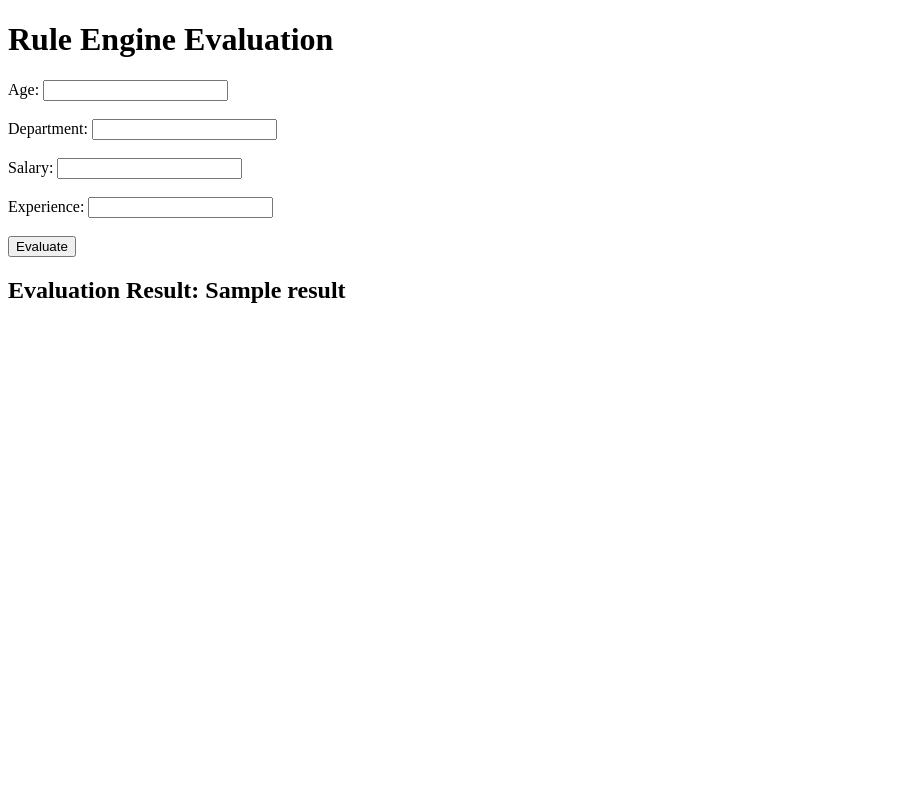
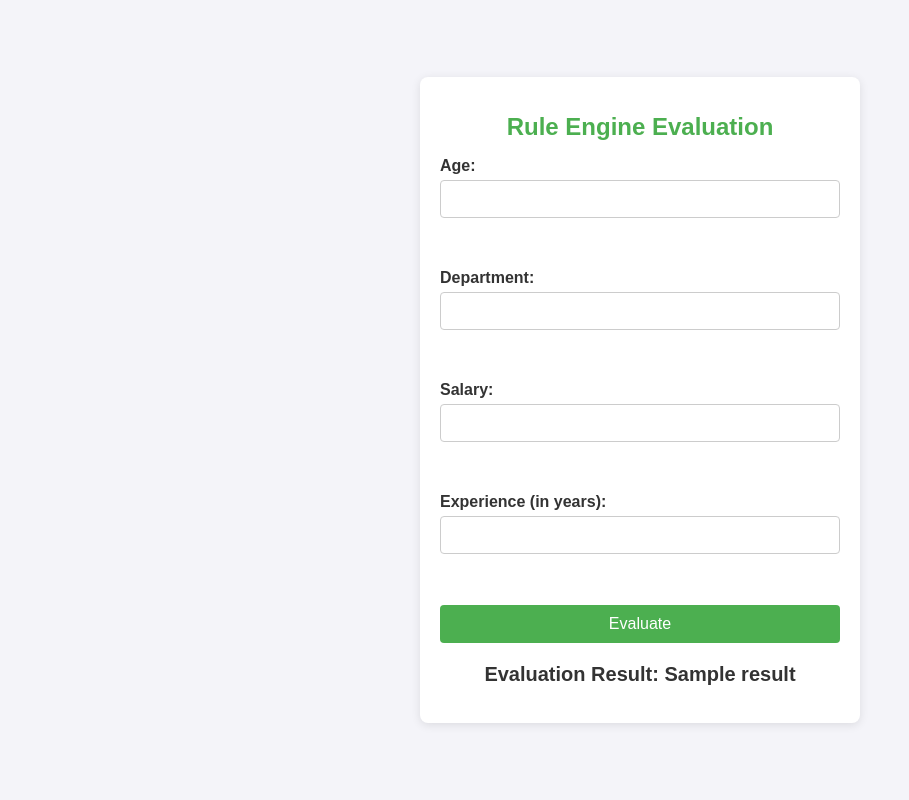
Before and after one commit to Pinchu2002/Rule_Engine_With_AST, a Flask app: template templates/index.html in a window 1280 px wide. Shown: the whole page, without its empty margins (0-909 px from the left). Run offline with Flask 3, Linux system fonts and the light colour scheme; the template is opened without the code that fills it: most values are stand-ins (such as "Sample title", 1, 10 or a date in 2020).

Commit message:
UI updated

```diff
--- a/app.py
+++ b/app.py
@@ -15,8 +15,8 @@ def evaluate():
     experience = int(request.form['experience'])
     data = {"age": age, "department": department, "salary": salary, "experience": experience}
 
-    rule1 = "((age > 30 and department == 'Sales') or (age < 25 and department == 'Marketing')) and (salary > 50000 or experience > 5)"
-    # rule1 = "((age > 30 and department == 'Marketing')) and (salary > 20000 or experience > 5)"
+    # rule1 = "((age > 30 and department == 'Sales') or (age < 25 and department == 'Marketing')) and (salary > 50000 or experience > 5)"
+    rule1 = "((age > 30 and department == 'Marketing')) and (salary > 20000 or experience > 5)"
     rule2 = "((age > 30 and department == 'Marketing')) and (salary > 20000 or experience > 5)"
     save_rule(rule1)
     save_rule(rule2)
--- /dev/null
+++ b/static/styles.css
@@ -0,0 +1,90 @@
+/* styles.css */
+
+/* General Styles */
+body {
+    font-family: Arial, sans-serif;
+    background-color: #f4f4f9;
+    color: #333;
+    margin: 0;
+    padding: 0;
+    display: flex;
+    flex-direction: column;
+    justify-content: center;
+    align-items: center;
+    height: 100vh;
+}
+
+.container {
+    background: #fff;
+    padding: 20px;
+    border-radius: 8px;
+    box-shadow: 0 2px 10px rgba(0, 0, 0, 0.1);
+    max-width: 400px;
+    width: 100%;
+}
+
+h1 {
+    color: #4CAF50;
+    font-size: 24px;
+    text-align: center;
+}
+
+form {
+    display: flex;
+    flex-direction: column;
+}
+
+label {
+    font-weight: bold;
+    margin-bottom: 5px;
+}
+
+input[type="number"],
+input[type="text"] {
+    padding: 10px;
+    margin-bottom: 15px;
+    border: 1px solid #ccc;
+    border-radius: 4px;
+    font-size: 14px;
+    width: 100%;
+    box-sizing: border-box;
+}
+
+input[type="submit"] {
+    background-color: #4CAF50;
+    color: #fff;
+    border: none;
+    padding: 10px;
+    border-radius: 4px;
+    cursor: pointer;
+    font-size: 16px;
+    transition: background-color 0.3s ease;
+    width: 100%;
+    box-sizing: border-box;
+}
+
+input[type="submit"]:hover {
+    background-color: #45a049;
+}
+
+h2 {
+    color: #333;
+    font-size: 20px;
+    margin-top: 20px;
+    text-align: center;
+}
+
+@media (max-width: 480px) {
+    .container {
+        padding: 15px;
+    }
+
+    input[type="number"],
+    input[type="text"] {
+        font-size: 16px;
+    }
+
+    input[type="submit"] {
+        font-size: 18px;
+    }
+}
--- a/templates/index.html
+++ b/templates/index.html
@@ -2,8 +2,10 @@
 <html>
 <head>
     <title>Rule Engine</title>
+    <link rel="stylesheet" type="text/css" href="{{ url_for('static', filename='styles.css') }}">
 </head>
 <body>
+    <div class="container">
         <h1>Rule Engine Evaluation</h1>
         <form action="/evaluate" method="post">
             <label for="age">Age:</label>
@@ -12,12 +14,13 @@
             <input type="text" id="department" name="department" required><br><br>
             <label for="salary">Salary:</label>
             <input type="number" id="salary" name="salary" required><br><br>
-        <label for="experience">Experience:</label>
+            <label for="experience">Experience (in years):</label>
             <input type="number" id="experience" name="experience" required><br><br>
             <input type="submit" value="Evaluate">
         </form>
-    {% if result %}
+        {% if result is not none %}
             <h2>Evaluation Result: {{ result }}</h2>
         {% endif %}
+    </div>
 </body>
 </html>
```
Also changed, not shown: rules.db. Lines whose indentation alone changed are shown as unchanged.
